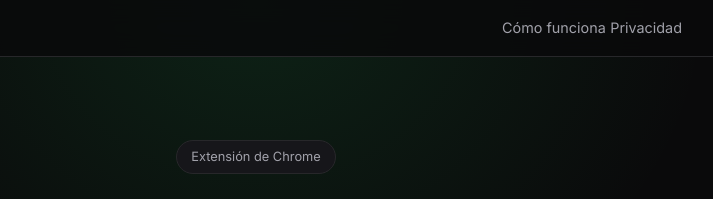
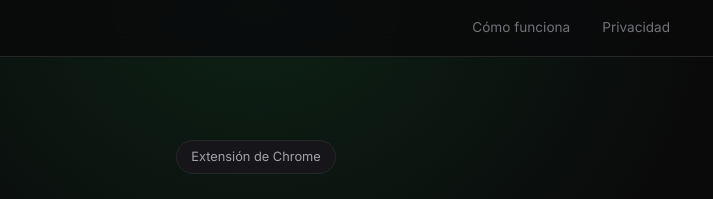
Before and after one commit to jhomarTM/WhatsApp-Tag-Groups, a browser extension: page landing/index.html in a window 1280 px wide. Shown: the top 199 px of the page, 384-1097 px from the left. Drawn offline with Linux system fonts and the light colour scheme; no server answers.

Commit message:
Improve nav spacing and hover

```diff
--- a/landing/styles.css
+++ b/landing/styles.css
@@ -69,14 +69,23 @@ a {
   font-size: 0.95rem;
 }
 
+.nav {
+  display: flex;
+  align-items: center;
+  gap: 8px;
+}
+
 .nav a {
-  font-size: 0.9rem;
-  color: var(--text-secondary);
-  transition: color 0.2s;
+  font-size: 0.85rem;
+  color: var(--text-muted);
+  padding: 6px 12px;
+  border-radius: 6px;
+  transition: all 0.2s;
 }
 
 .nav a:hover {
   color: var(--text-primary);
+  background: var(--bg-card);
 }
 
 /* Hero */
```
